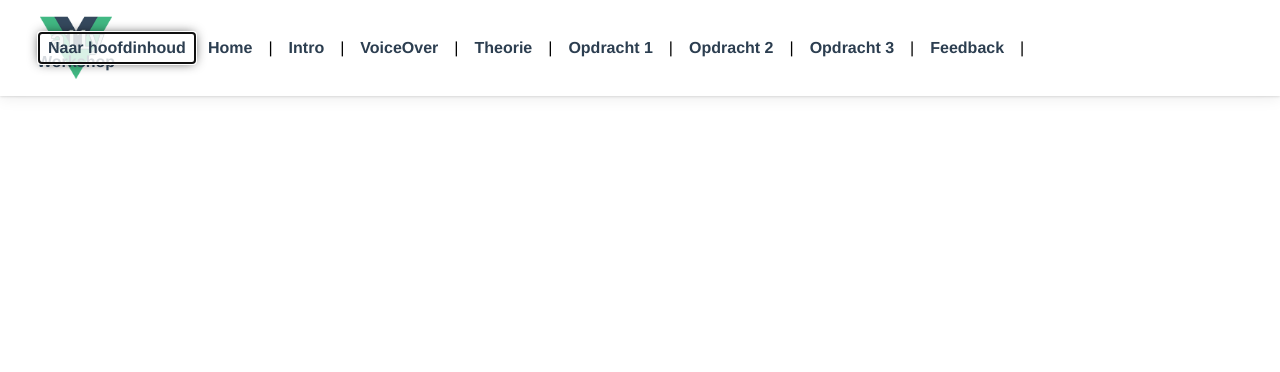
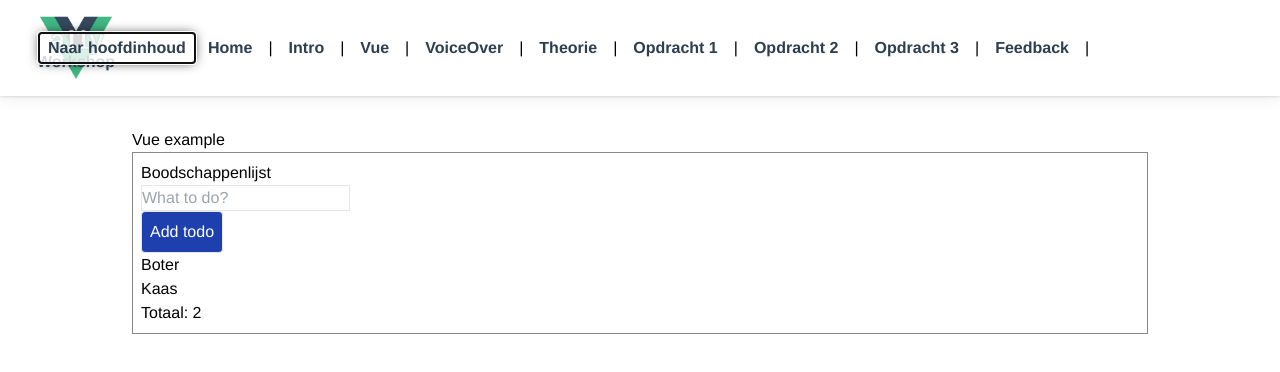
Before and after one commit to developers-chrisdh/vue-a11y-workshop, a Vue app: page /#/vue in a window 1280 px wide. Shown: the top 372 px of the page. Built offline with nearby package versions, Linux system fonts and the light colour scheme; what @tailwindcss/typography would draw is missing.

Commit message:
add vue example

```diff
--- a/src/components/Navigation.vue
+++ b/src/components/Navigation.vue
@@ -27,6 +27,10 @@ const navLinks = [
   {
     path: '/intro',
     title: 'Intro',
+  },
+  {
+    path: '/vue',
+    title: 'Vue',
   },
   {
     path: '/voiceover',
--- /dev/null
+++ b/src/components/TodoExample.vue
@@ -0,0 +1,65 @@
+<template>
+  <div class="todoApp">
+    <h1>{{ title }}</h1>
+    <input
+      class="border"
+      type="text"
+      v-model="newTodo"
+      placeholder="What to do?"
+    />
+    <p>{{ newTodo }}</p>
+
+    <button @click="addTodo" class="border bg-blue-800 text-white p-2 rounded">
+      Add todo
+    </button>
+
+    <ul>
+      <li v-for="item in todoItems">{{ item.title }}</li>
+    </ul>
+    <p>Totaal: {{ total }}</p>
+  </div>
+</template>
+
+<script>
+export default {
+  props: {
+    title: {
+      type: Array,
+      default: 'Default props',
+    },
+  },
+  data() {
+    return {
+      newTodo: '',
+      todoItems: [
+        {
+          title: 'Boter',
+        },
+        {
+          title: 'Kaas',
+        },
+      ],
+    };
+  },
+  methods: {
+    addTodo() {
+      this.todoItems.push({
+        title: this.newTodo,
+      });
+      this.newTodo = '';
+    },
+  },
+  computed: {
+    total() {
+      return this.todoItems.length;
+    },
+  },
+};
+</script>
+
+<style lang="scss">
+.todoApp {
+  padding: 8px;
+  border: 1px solid #888;
+}
+</style>
--- a/src/data/programItems.js
+++ b/src/data/programItems.js
@@ -7,6 +7,11 @@ export default [
   {
     title: 'Waarom accessibility?',
     path: '/intro',
+    dur: '5 min',
+  },
+  {
+    title: 'Vue intro',
+    path: '/viue',
     dur: '5 min',
   },
   {
--- a/src/router/index.js
+++ b/src/router/index.js
@@ -9,6 +9,7 @@ import TaskTwo from '@/views/TaskTwo/TaskTwo.vue';
 import TaskTwoSolution from '@/views/TaskTwo/TaskTwoSolution.vue';
 import TaskThree from '@/views/TaskThree/TaskThree.vue';
 import Feedback from '@/views/Feedback.vue';
+import VueExample from '@/views/VueExample.vue';
 
 const routes = [
   {
@@ -61,6 +62,11 @@ const routes = [
     name: 'Feedback',
     component: Feedback,
   },
+  {
+    path: '/vue',
+    name: 'Vue',
+    component: VueExample,
+  },
 ];
 
 const router = createRouter({
--- /dev/null
+++ b/src/views/VueExample.vue
@@ -0,0 +1,21 @@
+<template>
+  <div class="prose">
+    <h2>Vue example</h2>
+    <todo-example :title="title" />
+  </div>
+</template>
+
+<script>
+import TodoExample from '@/components/TodoExample.vue';
+
+export default {
+  components: {
+    TodoExample,
+  },
+  data() {
+    return {
+      title: 'Boodschappenlijst',
+    };
+  },
+};
+</script>
```
